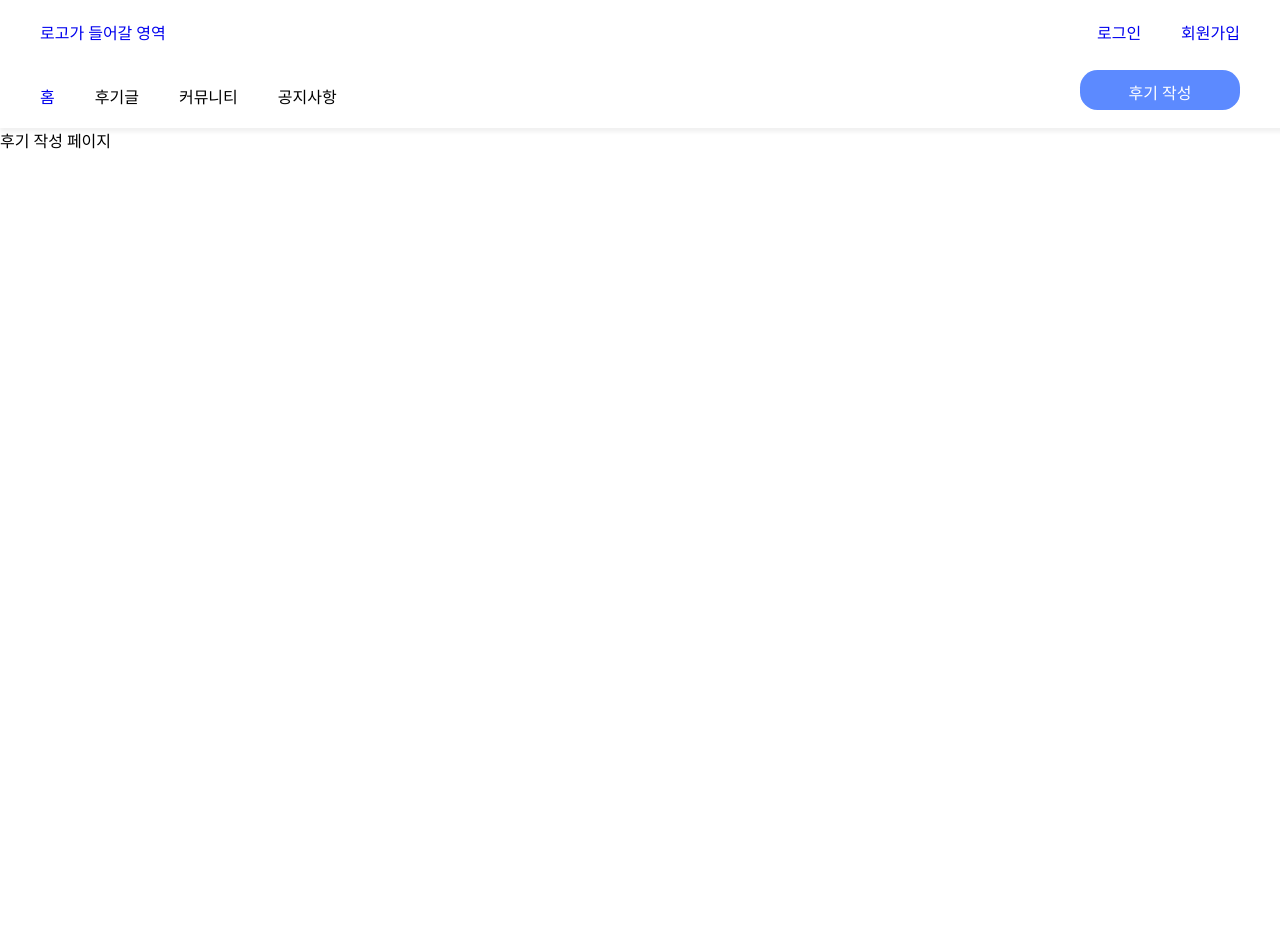
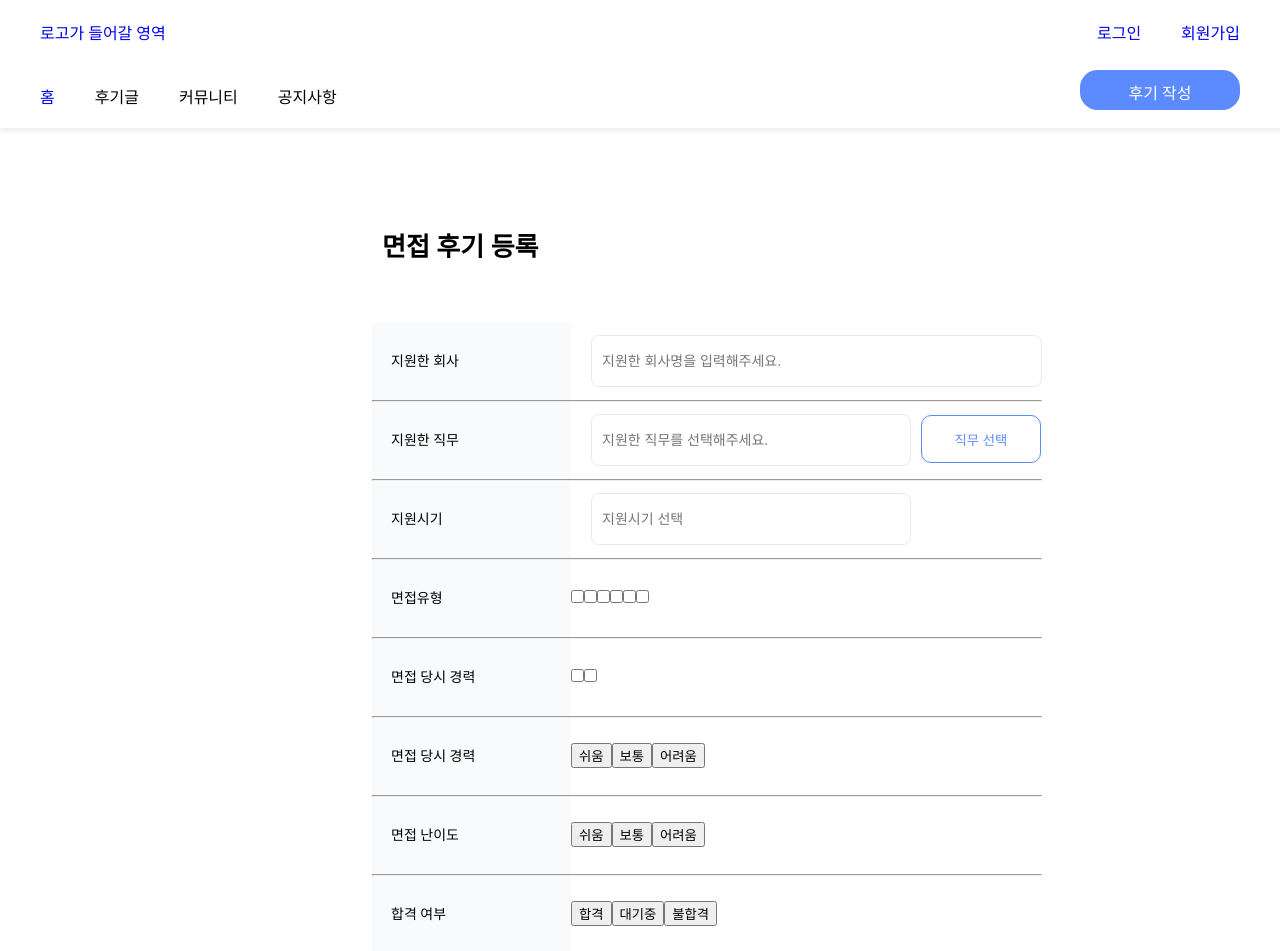
Before and after one commit to Interview-reviews/Interview-reviews-FE, a React (Create React App) app: page /WriteReview in a window 1280 px wide. Shown: the top 951 px of the page. Before the commit the page ends 800 px from the top, so only its background shows below. Built offline with nearby package versions, Linux system fonts and the light colour scheme.

Commit message:
#1 feat: 후기 작성 Input값 state 저장 기능구현

```diff
--- a/src/pages/login/SignUp.js
+++ b/src/pages/login/SignUp.js
@@ -69,7 +69,6 @@ const EmailCheck = styled.p`
 
 const GenderCheck = styled.input`
   cursor: pointer;
-
   :checked {
     accent-color: blue;
   }
--- a/src/pages/review/WriteReview.js
+++ b/src/pages/review/WriteReview.js
@@ -1,10 +1,152 @@
-import Nav from "../../components/Nav";
+import { useState } from 'react';
+import styled from 'styled-components';
+import Nav from '../../components/Nav';
+
+const WriteContainer = styled.fieldset`
+  position: absolute;
+  top: 15%;
+  left: 25%;
+  border: none;
+`;
+
+const WriteReviewFont = styled.div`
+  font-weight: 600;
+  font-size: 26px;
+  margin: 100px 0 60px 50px;
+`;
+
+const InputContainer = styled.li`
+  list-style: none;
+`;
+
+const CompanyWrite = styled.input`
+  font-weight: 530;
+  font-size: 14px;
+  border: 1px solid #eaeaea;
+  border-radius: 8px;
+  width: 437px;
+  height: 48px;
+  padding-left: 10px;
+  margin: 10px 0px 10px 20px;
+`;
+
+const SupportWrite = styled.input`
+  font-weight: 530;
+  font-size: 14px;
+  border: 1px solid #eaeaea;
+  border-radius: 8px;
+  width: 306px;
+  height: 48px;
+  padding-left: 10px;
+  margin: 10px 0px 10px 20px;
+`;
+
+const Label = styled.label`
+  display: inline-block;
+  padding: 30px 40px 30px 19px;
+  width: 140px;
+  font-weight: 400;
+  font-size: 14px;
+  line-height: 17px;
+  background: #f8fafb;
+`;
+
+const CheckButton = styled.button`
+  cursor: pointer;
+  width: 120px;
+  height: 48px;
+  color: #5c8aff;
+  border: solid 1px #5c8aff;
+  border-radius: 10px;
+  background: #ffff;
+  margin-left: 10px;
+  &:hover {
+    opacity: 70%;
+    font-weight: 600;
+    color: white;
+  }
+`;
 
 const WriteReview = () => {
+  const [company, setCompany] = useState('');
+  const [title, setTitle] = useState('');
+  const [content, setContent] = useState('');
+
   return (
     <>
       <Nav />
-      <div>후기 작성 페이지</div>
+      <WriteContainer>
+        <WriteReviewFont>면접 후기 등록</WriteReviewFont>
+        <form style={{ display: 'flex', flexDirection: 'column' }}>
+          <ul>
+            <InputContainer>
+              <Label>지원한 회사</Label>
+              <CompanyWrite placeholder="지원한 회사명을 입력해주세요." onChange={e => setCompany(e.target.value)} />
+            </InputContainer>
+            <hr />
+            <InputContainer>
+              <Label>지원한 직무</Label>
+              <SupportWrite placeholder="지원한 직무를 선택해주세요." />
+              <CheckButton>직무 선택</CheckButton>
+            </InputContainer>
+            <hr />
+            <InputContainer>
+              <Label>지원시기</Label>
+              <SupportWrite placeholder="지원시기 선택" />
+            </InputContainer>
+            <hr />
+            <InputContainer>
+              <Label>면접유형</Label>
+              <input type="checkbox" />
+              <input type="checkbox" />
+              <input type="checkbox" />
+              <input type="checkbox" />
+              <input type="checkbox" />
+              <input type="checkbox" />
+            </InputContainer>
+            <hr />
+            <InputContainer>
+              <Label>면접 당시 경력</Label>
+              <input type="checkbox" />
+              <input type="checkbox" />
+            </InputContainer>
+            <hr />
+            <InputContainer>
+              <Label>면접 당시 경력</Label>
+              <button>쉬움</button>
+              <button>보통</button>
+              <button>어려움</button>
+            </InputContainer>
+            <hr />
+            <InputContainer>
+              <Label>면접 난이도</Label>
+              <button>쉬움</button>
+              <button>보통</button>
+              <button>어려움</button>
+            </InputContainer>
+            <hr />
+            <InputContainer>
+              <Label>합격 여부</Label>
+              <button>합격</button>
+              <button>대기중</button>
+              <button>불합격</button>
+            </InputContainer>
+            <hr />
+            <InputContainer>
+              <Label>제목</Label>
+              <input placeholder="글 제목을 적어주세요." onChange={e => setTitle(e.target.value)} />
+            </InputContainer>
+            <hr />
+            <InputContainer>
+              <Label>내용</Label>
+              <input
+                placeholder="전형 및 면접 진행 방식이나 면접에서 받은 질문에 대해 어떻게 답했는지 등 후기를 적어주세요. (200자 이상)"
+                onChange={e => setContent(e.target.value)}
+              />
+            </InputContainer>
+          </ul>
+        </form>
+      </WriteContainer>
     </>
   );
 };
```
Also changed, not shown: package.json (+24 -1 lines), src/components/Nav.js (+10 -10 lines), src/pages/login/Login.js (+15 -29 lines), .eslintrc.json (added), .prettierrc.json (added), 1 other file (tests, documents, lock files or other folders).
